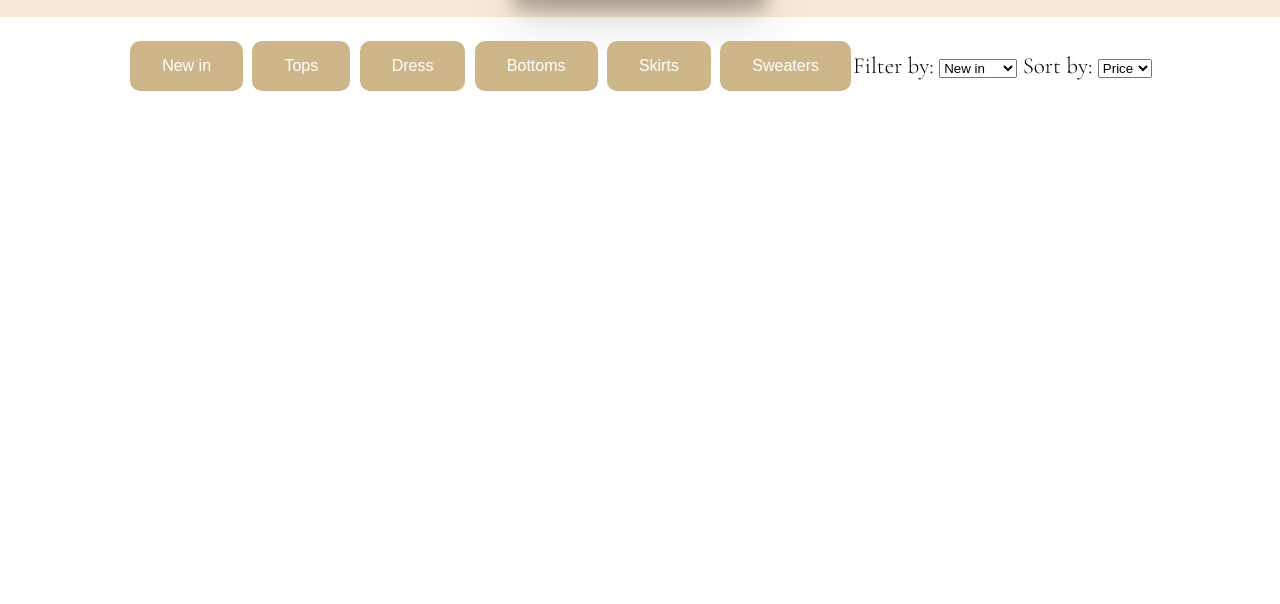
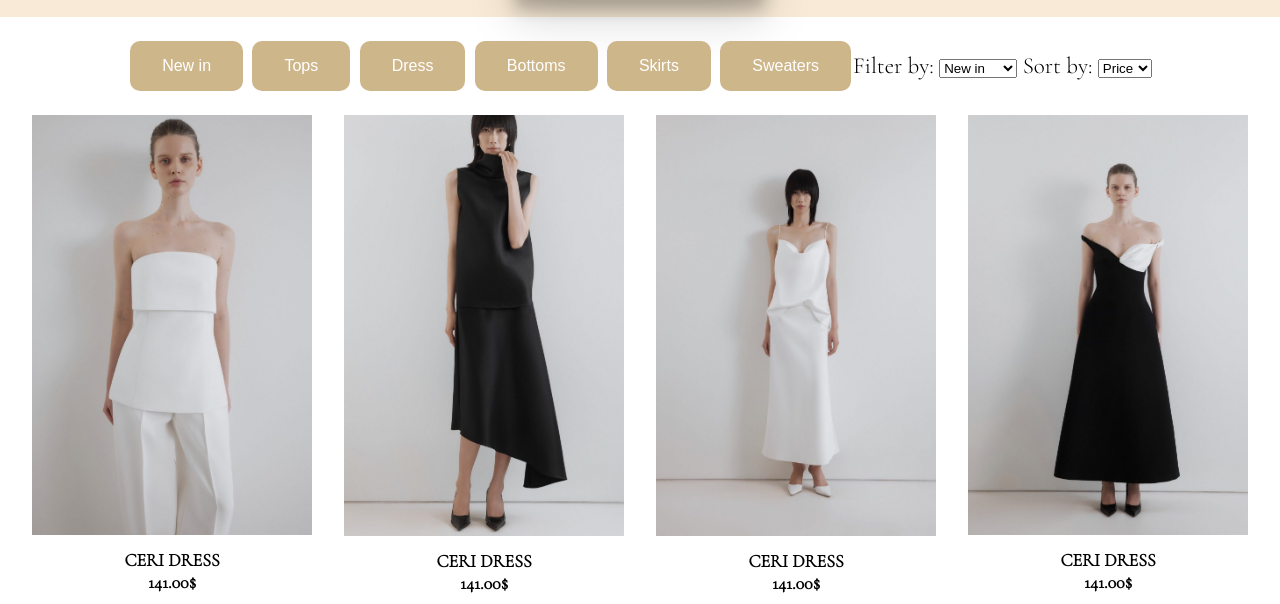
Before and after one commit to Packina/flex-JSD6, a plain HTML site: page index.html in a window 1280 px wide. Shown: the part 503-1107 px from the top of the page. Before the commit the page ends 800 px from the top, so only its background shows below. Drawn offline with Linux system fonts and the light colour scheme; a web font is replaced by a local one.

Commit message:
Add product picture

```diff
--- a/index.html
+++ b/index.html
@@ -16,21 +16,21 @@
   <body>
     <header>
       <div class="nav-left">
-            <img src="Picture/logo.png" alt="logo"/>
+        <img src="Picture/logo.png" alt="logo" />
       </div>
       <div class="nav-middle">
-            <input type="text" name="search" placeholder="Search here"/>
+        <input type="text" name="search" placeholder="Search here" />
       </div>
       <div class="nav-right">
-            <diV class="home">Home</div>
-            <diV class="about">About</div>
-            <diV class="product">Product</div>
-            <diV class="contact">Contact</div>
+        <div class="home">Home</div>
+        <div class="about">About</div>
+        <div class="product">Product</div>
+        <div class="contact">Contact</div>
       </div>
     </header>
     <main>
       <section class="banner">
-            <h1>NEW<br>COLLECTION</h1>
+        <h1>NEW<br />COLLECTION</h1>
         <button>Shop Now</button>
       </section>
 
@@ -58,9 +58,15 @@
             <option>Price</option>
             <option>Size</option>
             <option>Color</option>
+          </select>
         </div>
       </section>
+      <section class="product-pic">
+        <div class="product-1"><img src="./Picture/product1.jpeg"/><h4>CERI DRESS<br>141.00$</h4></div>
+        <div class="product-2"><img src="Picture/product2.jpeg"/><h4>CERI DRESS<br>141.00$</h4></div>
+        <div class="product-3"><img src="Picture/product3.jpeg"/><h4>CERI DRESS<br>141.00$</h4></div>
+        <div class="product-4"><img src="Picture/product4.jpeg"/><h4>CERI DRESS<br>141.00$</h4></div>
+        </section>
     </main>
-
   </body>
 </html>
--- a/style.css
+++ b/style.css
@@ -90,3 +90,18 @@ input[type=text]{
     cursor: pointer;
     border-radius: 10px;
 }
+/* Section:Product */
+.product-pic img{
+    width: 280px;
+}
+.product-pic{
+    display: flex;
+    justify-content: space-evenly;
+}
+h4{
+    font-family: 'Cormorant', serif;
+    font-size: 18px;
+    text-align: center;
+    margin: 10px;
+
+}
```
Also changed, not shown: Picture/product1.jpeg (added), Picture/product2.jpeg (added), Picture/product3.jpeg (added), Picture/product4.jpeg (added), 1 other file. Lines whose indentation alone changed are shown as unchanged.
